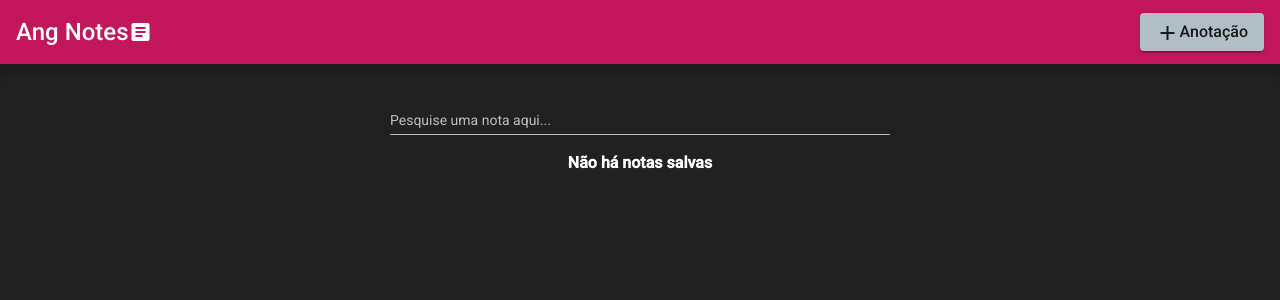
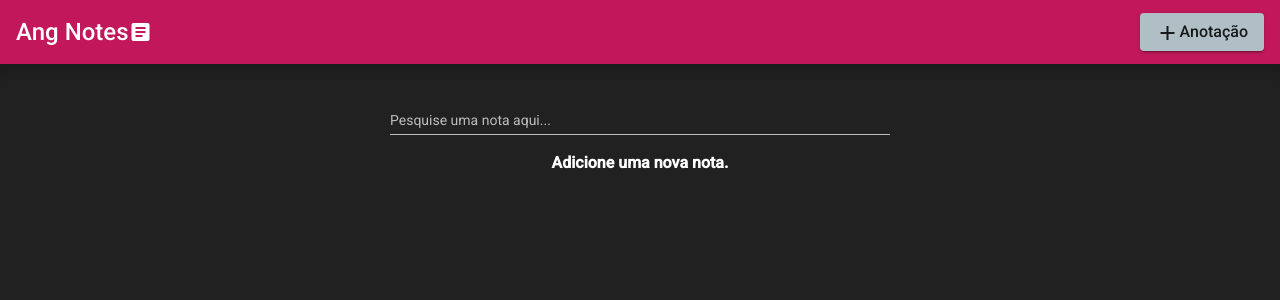
Before and after one commit to ranielsobrinho/AngNotes, an Angular app: page / in a window 1280 px wide. Shown: the top 300 px of the page. Built offline with nearby package versions, Linux system fonts and the light colour scheme.

Commit message:
Changed the text

```diff
--- a/src/app/pages/notes-list/notes-list.component.html
+++ b/src/app/pages/notes-list/notes-list.component.html
@@ -14,6 +14,6 @@
                         [title]="note.title"
                         [body]="note.body">
                     </app-note-card>
-        <p *ngIf="notes.length === 0">Não há notas salvas</p>
+        <p *ngIf="notes.length === 0">Adicione uma nova nota.</p>
     </div>
 </div>
```
